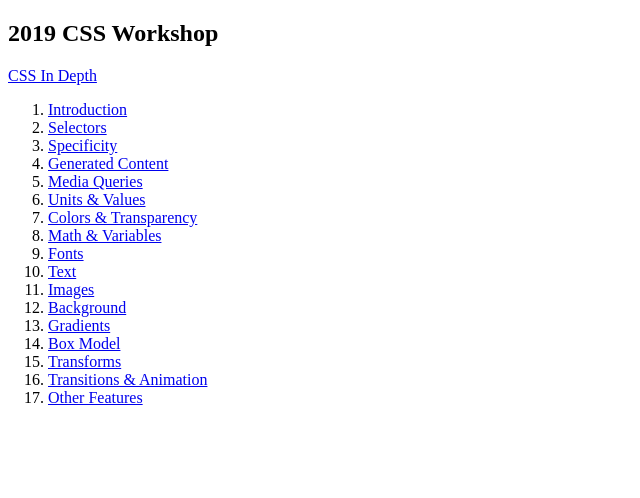
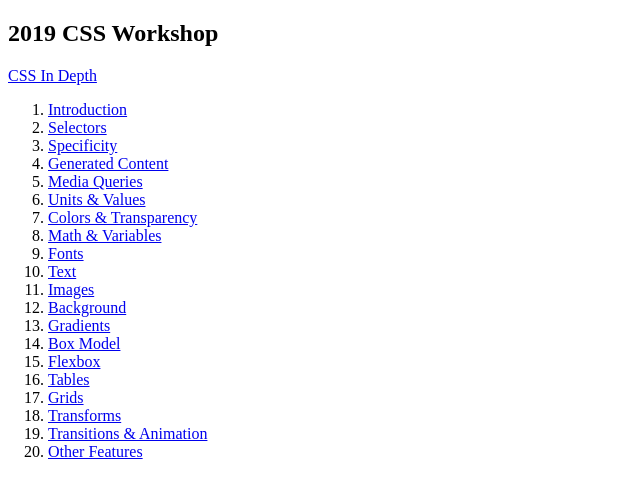
Before and after one commit to asmaa9898/Task_1, a plain HTML site: page index.html in a window 1280 px wide. Shown: the whole page, without its empty margins (0-640 px from the left). Drawn offline with Linux system fonts and the light colour scheme.

Commit message:
repet flexbox & tables & grid to ol

```diff
--- a/index.html
+++ b/index.html
@@ -23,6 +23,9 @@
             <li><a href="http://estelle.github.io/CSS/background/index.html">Background</a></li>
             <li><a href="http://estelle.github.io/CSS/gradients/index.html">Gradients</a></li>
             <li><a href="http://estelle.github.io/CSS/boxmodel/index.html">Box Model</a></li>
+            <li><a href="http://estelle.github.io/CSS/flexbox/index.html">Flexbox</a></li>
+            <li><a href="http://estelle.github.io/CSS/tables/index.html">Tables</a></li>
+            <li><a href="http://estelle.github.io/CSS/grid/index.html">Grids</a></li>
             <li><a href="http://estelle.github.io/CSS/transforms/index.html">Transforms</a></li>
             <li><a href="http://estelle.github.io/CSS/animations/index.html">Transitions & Animation</a></li>
             <li><a href="http://estelle.github.io/CSS/other/index.html">Other Features</a></li>
```
